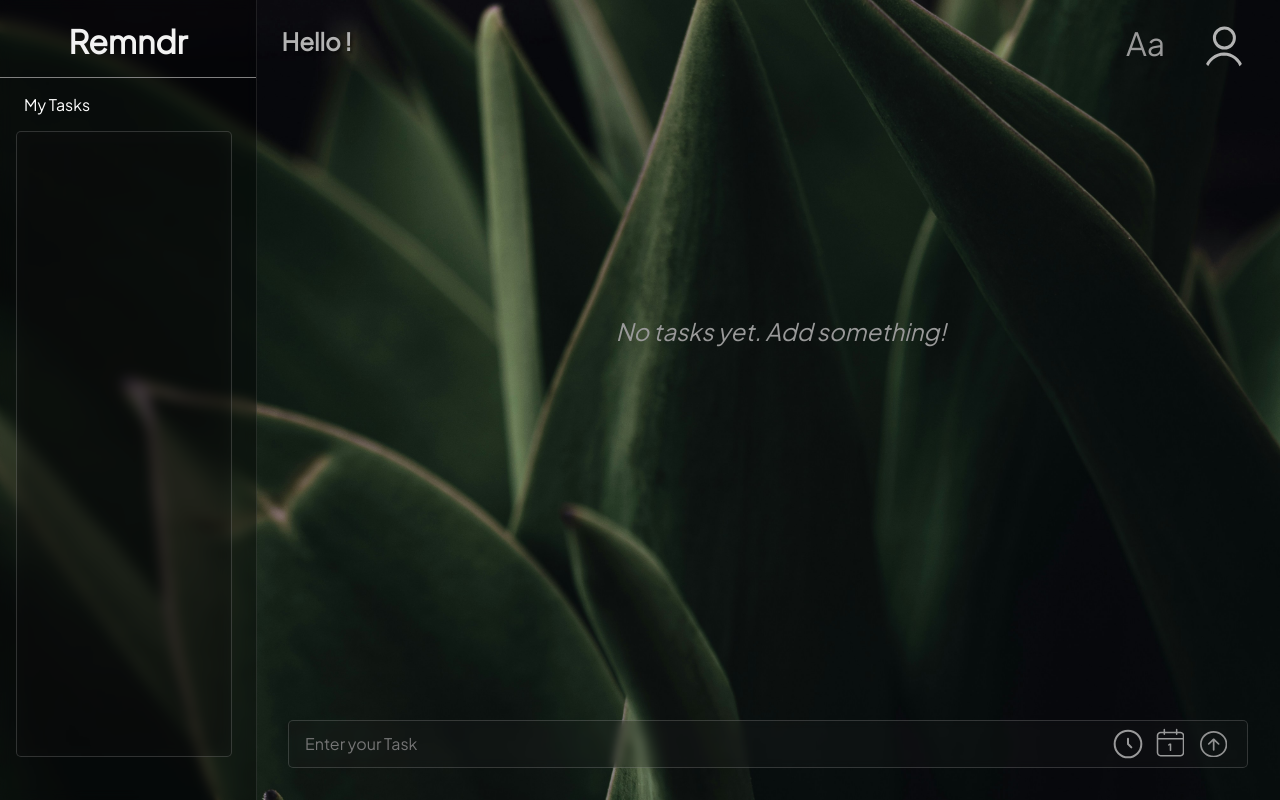
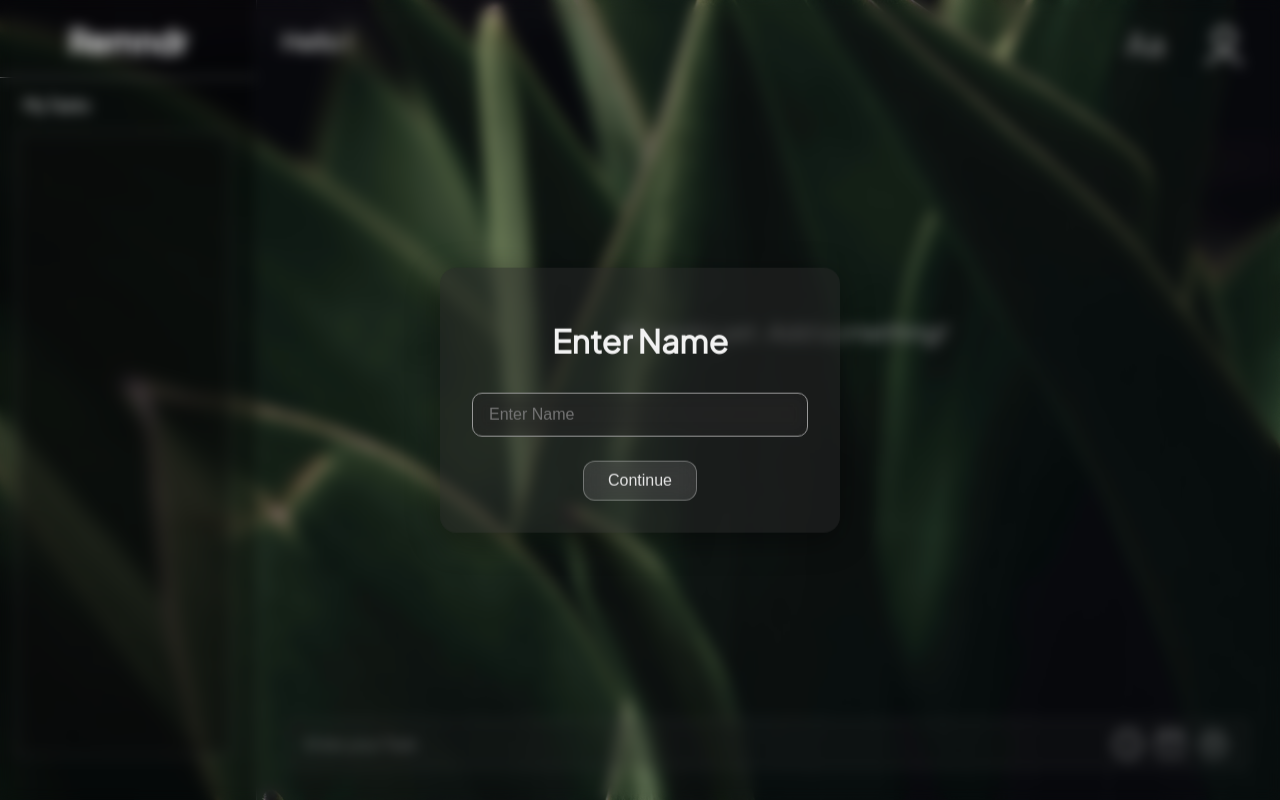
Before and after one commit to Shourya523/Remndr, a React (Vite) app: page / in a window 1280 px wide. Built offline with nearby package versions, Linux system fonts and the light colour scheme.

Commit message:
Adding localStorage

```diff
--- a/src/App.jsx
+++ b/src/App.jsx
@@ -22,13 +22,18 @@ function App() {
     setItems('name',name);
   },[name])
   //check whether name is stored or not, then show popup
-   const [popup, setPopup] = useState(() => {
-    const item = getItems('popup');
-    return item !== null ? item : true; // default to true if not found
-  });
-  useEffect(() => {
-    setItems('popup', popup);
-  }, [popup]);
+const [popup, setPopup] = useState(() => {
+  const storedPopup = getItems('popup');
+  const storedName = getItems('name');
+  // Show popup if name is missing
+  if (!storedName || storedName.trim() === '') return true;
+  return storedPopup !== null ? storedPopup : true;
+});
+useEffect(() => {
+  setItems('popup', popup);
+}, [popup]);
+
+  //store tasks
   const [task, setTask] = useState("");
   const [tasks, setTasks] = useState(()=>
   {
```
